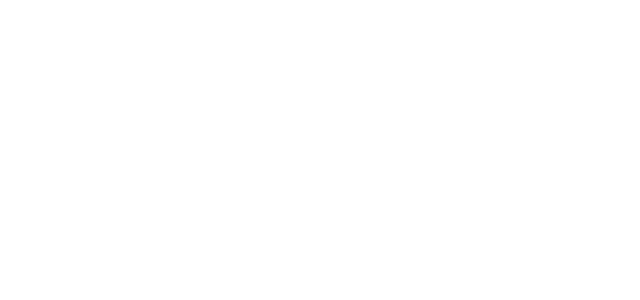
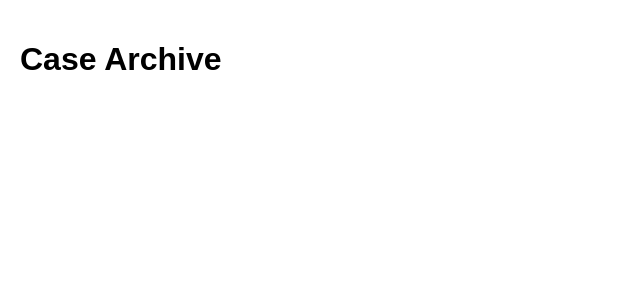
Before and after one commit to 0Aaheed0/Thikana, a React (Create React App) app: page /case-archive in a window 1280 px wide. Before the commit this address had no page. Shown: the top 300 px of the page, without its empty margins (0-640 px from the left). Built offline with nearby package versions, Linux system fonts and the light colour scheme.

Commit message:
created case archive page

```diff
--- a/src/App.js
+++ b/src/App.js
@@ -8,6 +8,7 @@
 import Organizations from './Organizations';
 import LoginPage from './LoginPage';
 import SignupPage from './SignupPage';
+import CaseArchive from './CaseArchive';
 
 function HomePage() {
   const [isSidebarOpen, setIsSidebarOpen] = useState(false);
@@ -42,7 +43,7 @@
         <ul>
           <button className="close-sidebar-button" onClick={toggleSidebar}>&times;</button>
           <li><a href="#home"><i className="fas fa-home"></i> Home</a></li>
-          <li><a href="#case-archive"><i className="fas fa-archive"></i> Case Archive</a></li>
+          <li><Link to="/case-archive"><i className="fas fa-archive"></i> Case Archive</Link></li>
           <li><a href="#report-missing"><i className="fas fa-user-slash"></i> Report Missing</a></li>
           <li><a href="#report-accident"><i className="fas fa-car-crash"></i> Report Accident</a></li>
           <li><a href="#help-board"><i className="fas fa-hands-helping"></i> Help Board</a></li>
@@ -78,8 +79,10 @@
 
       <section className="statistics-section">
         <div className="statistic-item">
-          <h3>Total Cases</h3>
-          <p>1234</p>
+          <Link to="/case-archive">
+            <h3>Total Cases</h3>
+            <p>1234</p>
+          </Link>
         </div>
         <div className="statistic-item">
           <h3>Reports</h3>
@@ -125,6 +128,7 @@
         <Route path="/" element={<HomePage />} />
         <Route path="/login" element={<LoginPage />} />
         <Route path="/signup" element={<SignupPage />} />
+        <Route path="/case-archive" element={<CaseArchive />} />
       </Routes>
     </Router>
   );
--- /dev/null
+++ b/src/CaseArchive.css
@@ -0,0 +1,3 @@
+.case-archive-container {
+    padding: 20px;
+}
--- /dev/null
+++ b/src/CaseArchive.js
@@ -0,0 +1,12 @@
+import React from 'react';
+import './CaseArchive.css';
+
+const CaseArchive = () => {
+    return (
+        <div className="case-archive-container">
+            <h1>Case Archive</h1>
+        </div>
+    );
+};
+
+export default CaseArchive;
```
